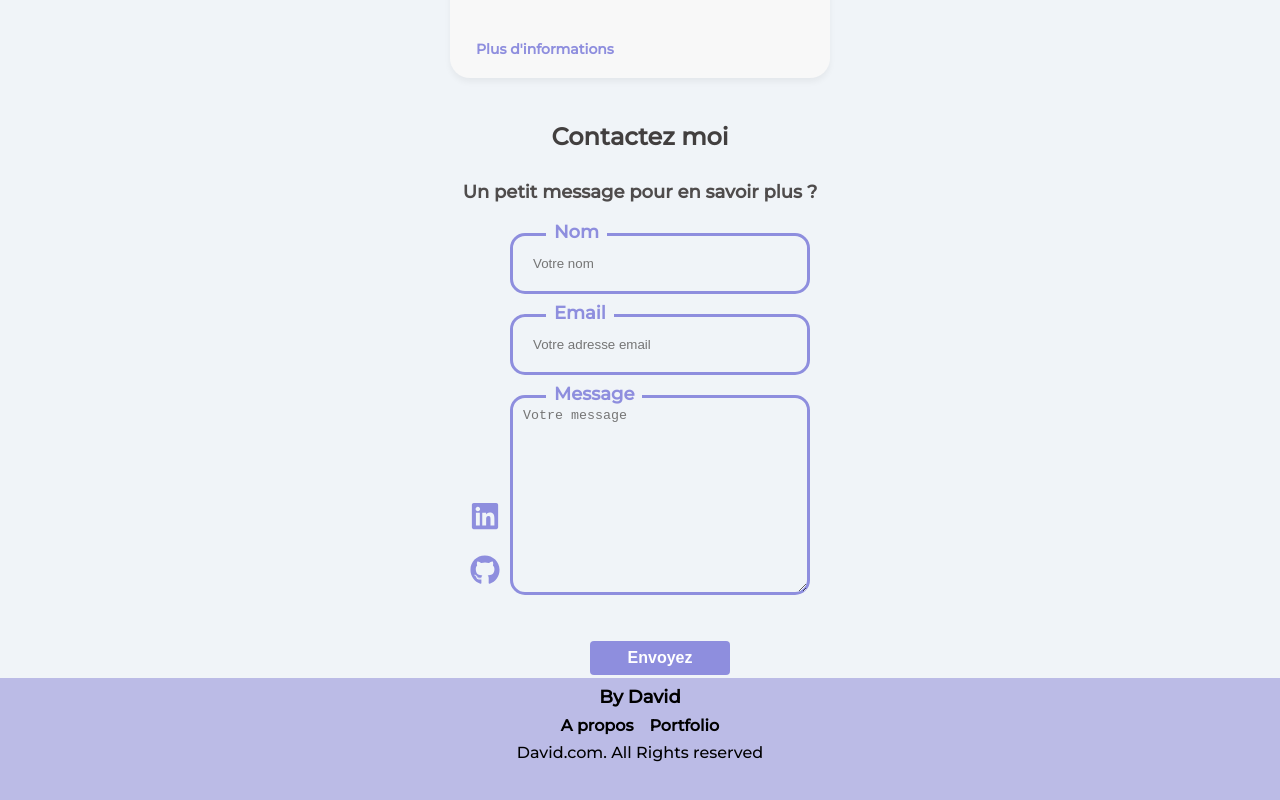
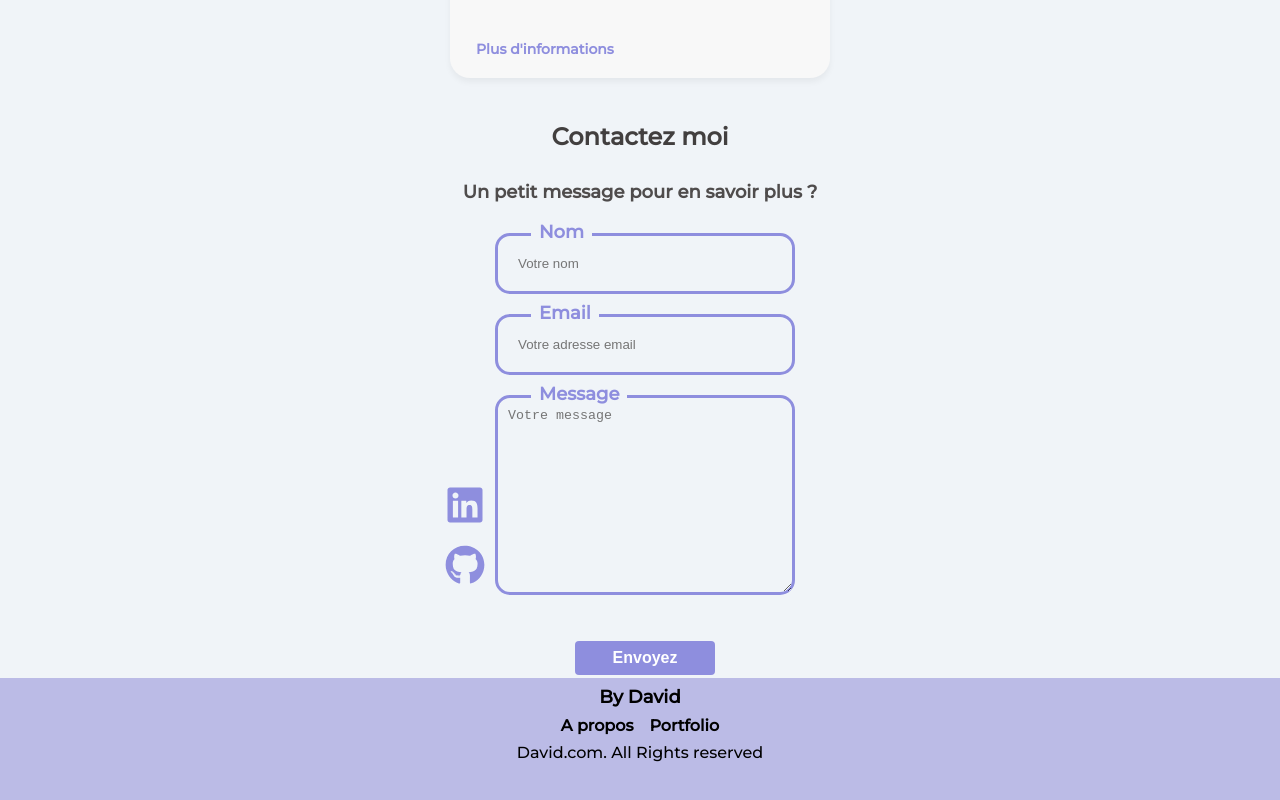
Before and after one commit to David-Chazoule/dc-Portfolio, a React (Vite) app in the folder DC-portfolio/: page / in a window 1280 px wide. Shown: the part 5781-6581 px from the top of the page. Built offline with nearby package versions, Linux system fonts and the light colour scheme.

Commit message:
modification contact components

```diff
--- a/DC-portfolio/src/components/contact/_contact.scss
+++ b/DC-portfolio/src/components/contact/_contact.scss
@@ -35,6 +35,7 @@
       margin-bottom: 20px;
       color: $textLightTwo;
       font-size: 18px;
+
     }
     .darkWrite {
       color: white;
@@ -43,12 +44,14 @@
       display: flex;
       align-items: center;
 
+
       .contacts-box {
         display: flex;
         flex-direction: column;
         background-color: $themeLightPrimaire;
         margin-right: 10px;
         align-items: center;
+
 
         .social-media-box {
           display: flex;
@@ -61,9 +64,9 @@
             text-decoration: none;
             color: inherit;
             .icon-social {
-              width: 30px;
+              width: 40px;
               height: auto;
-              margin-top: 20px;
+              margin-top: 16px;
               cursor: pointer;
               color: $btnLight;
               &:hover {
@@ -85,6 +88,8 @@
         display: flex;
         flex-direction: column;
         align-items: center;
+        width: 300px;
+        margin-right: 40px;
 
         div {
           position: relative;
```
